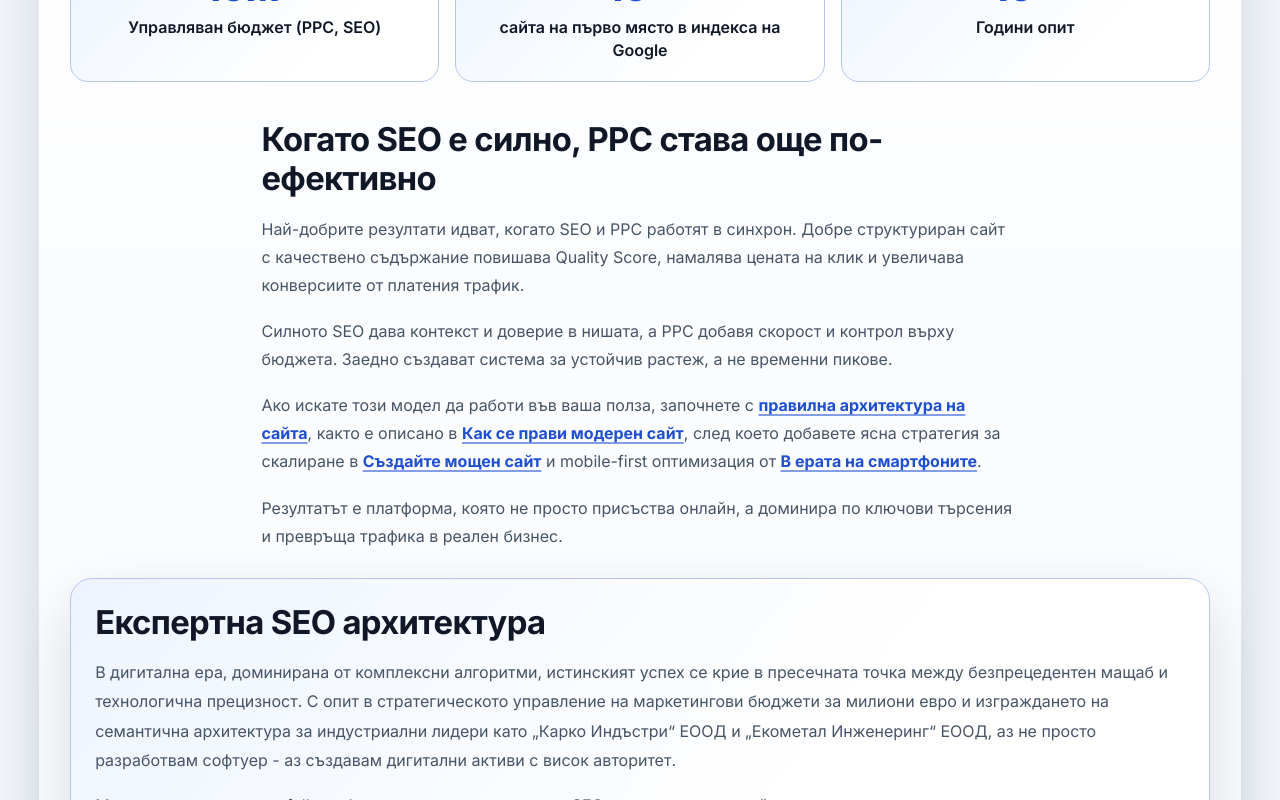
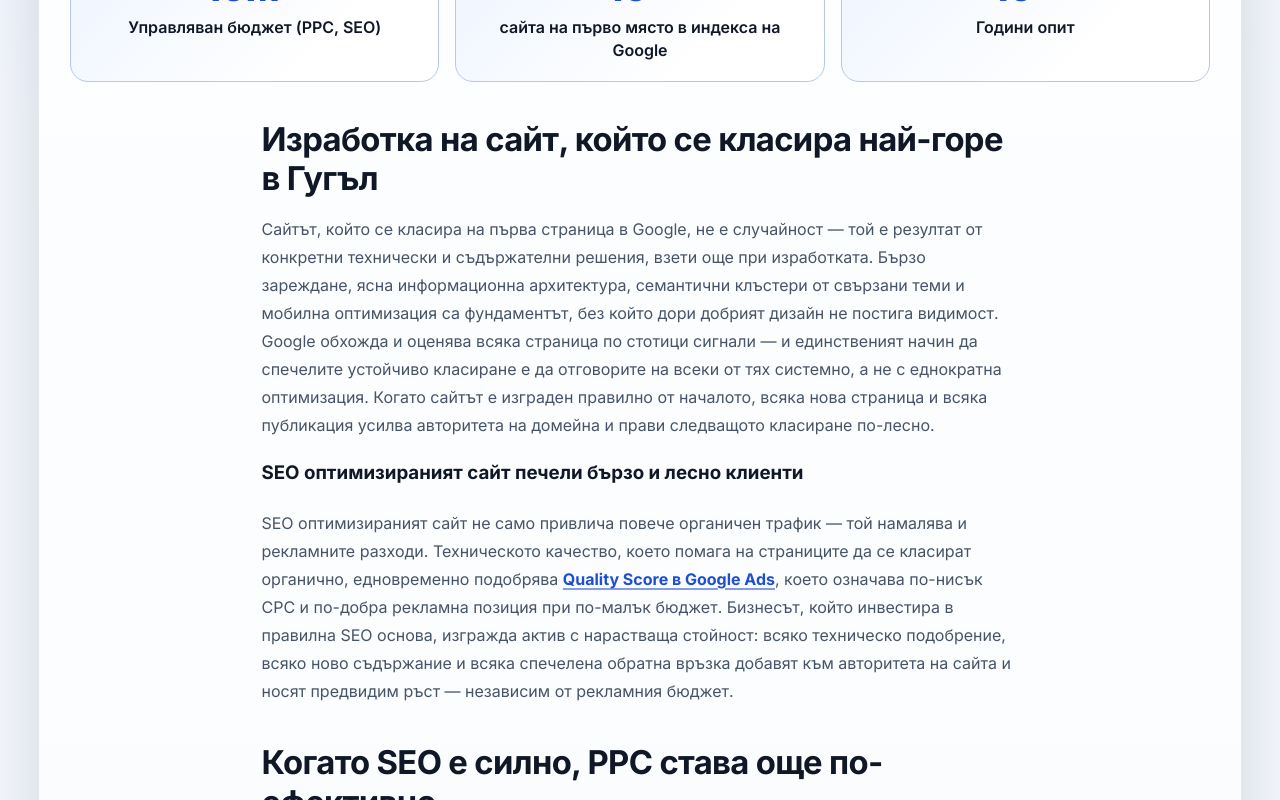
Before and after one commit to inweblife/inweblife, a Next.js app: page / in a window 1280 px wide. Shown: the part 980-1780 px from the top of the page. Built offline with nearby package versions, Linux system fonts and the light colour scheme.

Commit message:
Update index.tsx

```diff
--- a/pages/index.tsx
+++ b/pages/index.tsx
@@ -136,6 +136,37 @@ export default function Home() {
 
         <section className={styles.text}>
           <article className={styles.paragraph}>
+            <h2 className={styles.sectionTitle}>Изработка на сайт, който се класира най-горе в Гугъл</h2>
+            <p>
+              Сайтът, който се класира на първа страница в Google, не е случайност — той е резултат
+              от конкретни технически и съдържателни решения, взети още при изработката. Бързо
+              зареждане, ясна информационна архитектура, семантични клъстери от свързани теми и
+              мобилна оптимизация са фундаментът, без който дори добрият дизайн не постига видимост.
+              Google обхожда и оценява всяка страница по стотици сигнали — и единственият начин да
+              спечелите устойчиво класиране е да отговорите на всеки от тях системно, а не с
+              еднократна оптимизация. Когато сайтът е изграден правилно от началото, всяка нова
+              страница и всяка публикация усилва авторитета на домейна и прави следващото класиране
+              по-лесно.
+            </p>
+            <h3>SEO оптимизираният сайт печели бързо и лесно клиенти</h3>
+            <p>
+              SEO оптимизираният сайт не само привлича повече органичен трафик — той намалява и
+              рекламните разходи. Техническото качество, което помага на страниците да се класират
+              органично, едновременно подобрява{" "}
+              <Link href="/quality-score-seo">
+                <strong>Quality Score в Google Ads</strong>
+              </Link>
+              , което означава по-нисък CPC и по-добра рекламна позиция при по-малък бюджет.
+              Бизнесът, който инвестира в правилна SEO основа, изгражда актив с нарастваща
+              стойност: всяко техническо подобрение, всяко ново съдържание и всяка спечелена
+              обратна връзка добавят към авторитета на сайта и носят предвидим ръст — независим
+              от рекламния бюджет.
+            </p>
+          </article>
+        </section>
+
+        <section className={styles.text}>
+          <article className={styles.paragraph}>
             <h2 className={styles.sectionTitle}>Когато SEO е силно, PPC става още по-ефективно</h2>
             <p>
               Най-добрите резултати идват, когато SEO и PPC работят в синхрон. Добре структуриран
```
